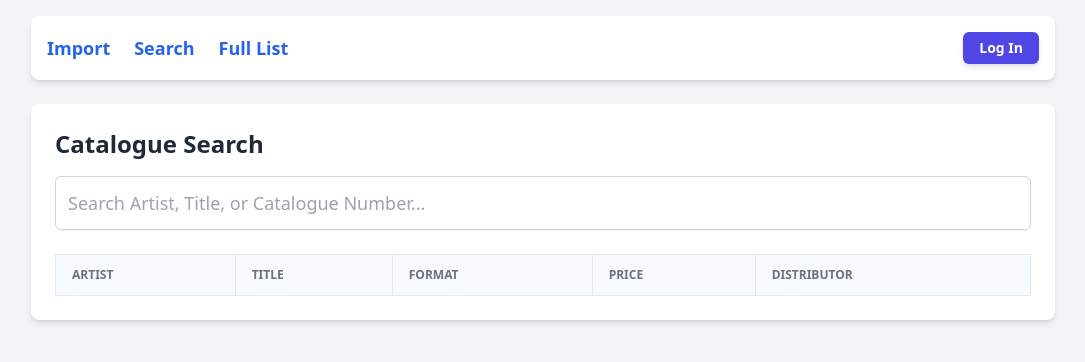
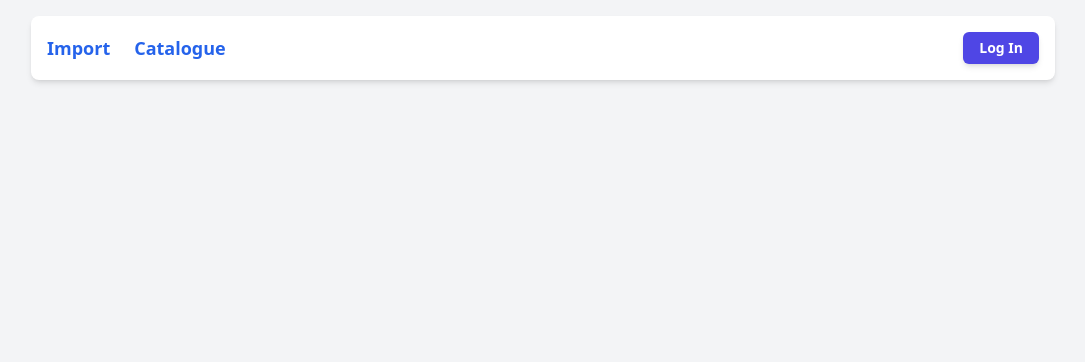
Before and after one commit to hope-robertson/catV2, a React (Vite) app in the folder client/: page /search in a window 1280 px wide. Shown: the top 362 px of the page, without its empty margins (97-1182 px from the left). Built offline with nearby package versions, Linux system fonts and the light colour scheme.

Commit message:
got rid of redundant SearchBar component

```diff
--- a/client/src/App.tsx
+++ b/client/src/App.tsx
@@ -3,7 +3,6 @@ import { BrowserRouter as Router, Routes, Route, Link } from 'react-router-dom'
 import { useAuth0 } from '@auth0/auth0-react'
 import ImportData from './components/ImportData.js'
 import CatalogueList from './components/CatalogueList.js'
-import CatalogueSearch from './components/CatalogueSearch.js'
 import './App.css'
 
 function App() {
@@ -22,16 +21,10 @@ function App() {
               Import
             </Link>
             <Link
-              to="/search"
-              className="text-blue-600 hover:text-blue-800 font-semibold text-lg"
-            >
-              Search
-            </Link>
-            <Link
               to="/catalogue"
               className="text-blue-600 hover:text-blue-800 font-semibold text-lg"
             >
-              Full List
+              Catalogue
             </Link>
           </div>
 
@@ -68,7 +61,6 @@ function App() {
         <main className="max-w-5xl mx-auto">
           <Routes>
             <Route path="/" element={<ImportData />} />
-            <Route path="/search" element={<CatalogueSearch />} />
             <Route path="/catalogue" element={<CatalogueList />} />
           </Routes>
         </main>
--- a/client/src/components/CatalogueSearch.tsx
+++ /dev/null
@@ -1,133 +0,0 @@
-import React, { useState, useEffect } from 'react'
-
-interface CatalogueItem {
-  artist: string
-  title: string
-  format: string
-  price: number
-  source_distributor: string
-  catalogue_number: string
-}
-
-const CatalogueSearch = () => {
-  const [query, setQuery] = useState('')
-  const [results, setResults] = useState<CatalogueItem[]>([])
-  const [loading, setLoading] = useState(false)
-
-  const handleReset = () => {
-    setQuery('')
-    setResults([])
-  }
-
-  useEffect(() => {
-    if (query.trim().length < 2) {
-      setResults([])
-      return
-    }
-
-    const fetchResults = async () => {
-      setLoading(true)
-      try {
-        const response = await fetch(
-          `/api/v1/catalogue/search?q=${encodeURIComponent(query)}`,
-        )
-        if (response.ok) {
-          const data = await response.json()
-          setResults(data)
-        }
-      } catch (err) {
-        console.error('Search failed', err)
-      } finally {
-        setLoading(false)
-      }
-    }
-
-    const timeoutId = setTimeout(fetchResults, 300)
-    return () => clearTimeout(timeoutId)
-  }, [query])
-
-  return (
-    <div className="bg-white shadow-md rounded-lg p-6">
-      <h2 className="text-2xl font-bold mb-4 text-gray-800">
-        Catalogue Search
-      </h2>
-
-      {/* Search Input with Reset Button */}
-      <div className="relative">
-        <input
-          type="text"
-          className="w-full p-3 pr-20 border border-gray-300 rounded-md shadow-sm focus:ring-blue-500 focus:border-blue-500 text-lg"
-          placeholder="Search Artist, Title, or Catalogue Number..."
-          value={query}
-          onChange={(e) => setQuery(e.target.value)}
-        />
-        {query && (
-          <button
-            onClick={handleReset}
-            className="absolute right-3 top-1/2 -translate-y-1/2 bg-gray-100 hover:bg-gray-200 text-gray-600 text-xs font-bold py-1.5 px-3 rounded-md transition-colors"
-          >
-            ✕ RESET
-          </button>
-        )}
-      </div>
-
-      {loading && (
-        <p className="mt-4 text-blue-600 font-medium animate-pulse">
-          Searching 21,865 records...
-        </p>
-      )}
-
-      <div className="mt-6 overflow-x-auto">
-        <table className="min-w-full divide-y divide-gray-200 text-left">
-          <thead className="bg-gray-50">
-            <tr>
-              <th className="px-4 py-3 text-xs font-bold text-gray-500 uppercase">
-                Artist
-              </th>
-              <th className="px-4 py-3 text-xs font-bold text-gray-500 uppercase">
-                Title
-              </th>
-              <th className="px-4 py-3 text-xs font-bold text-gray-500 uppercase">
-                Format
-              </th>
-              <th className="px-4 py-3 text-xs font-bold text-gray-500 uppercase">
-                Price
-              </th>
-              <th className="px-4 py-3 text-xs font-bold text-gray-500 uppercase">
-                Distributor
-              </th>
-            </tr>
-          </thead>
-          <tbody className="divide-y divide-gray-200">
-            {results.map((item, i) => (
-              <tr key={i} className="hover:bg-gray-50 transition-colors">
-                <td className="px-4 py-3 text-sm font-semibold text-gray-900">
-                  {item.artist}
-                </td>
-                <td className="px-4 py-3 text-sm text-gray-700">
-                  {item.title}
-                </td>
-                <td className="px-4 py-3 text-sm text-gray-600 font-mono">
-                  {item.format}
-                </td>
-                <td className="px-4 py-3 text-sm font-bold text-green-700">
-                  ${item.price?.toFixed(2)}
-                </td>
-                <td className="px-4 py-3 text-xs text-gray-500 uppercase tracking-tighter">
-                  {item.source_distributor}
-                </td>
-              </tr>
-            ))}
-          </tbody>
-        </table>
-        {!loading && query.length >= 2 && results.length === 0 && (
-          <p className="p-4 text-center text-gray-500 italic">
-            No matching records found.
-          </p>
-        )}
-      </div>
-    </div>
-  )
-}
-
-export default CatalogueSearch
--- a/client/src/components/SearchBar.tsx
+++ b/client/src/components/SearchBar.tsx
@@ -10,8 +10,13 @@ export default function SearchBar({ onSearch }: Props) {
 
   const handleSubmit = (e: React.FormEvent) => {
     e.preventDefault()
-    if (!query.trim()) return
     onSearch(query, filter)
+  }
+
+  const handleReset = () => {
+    setQuery('')
+    setFilter('all')
+    onSearch('', 'all') // Restores the full list
   }
 
   return (
@@ -27,6 +32,15 @@ export default function SearchBar({ onSearch }: Props) {
           onChange={(e) => setQuery(e.target.value)}
           className="w-full px-4 py-3 border border-gray-300 rounded-lg focus:ring-2 focus:ring-blue-500 focus:border-transparent outline-none transition-all"
         />
+        {query && (
+          <button
+            type="button"
+            onClick={handleReset}
+            className="absolute right-3 top-1/2 -translate-y-1/2 text-gray-400 hover:text-gray-600 font-bold bg-gray-100 rounded-full w-6 h-6 flex items-center justify-center text-xs"
+          >
+            ✕
+          </button>
+        )}
       </div>
 
       <select
```
